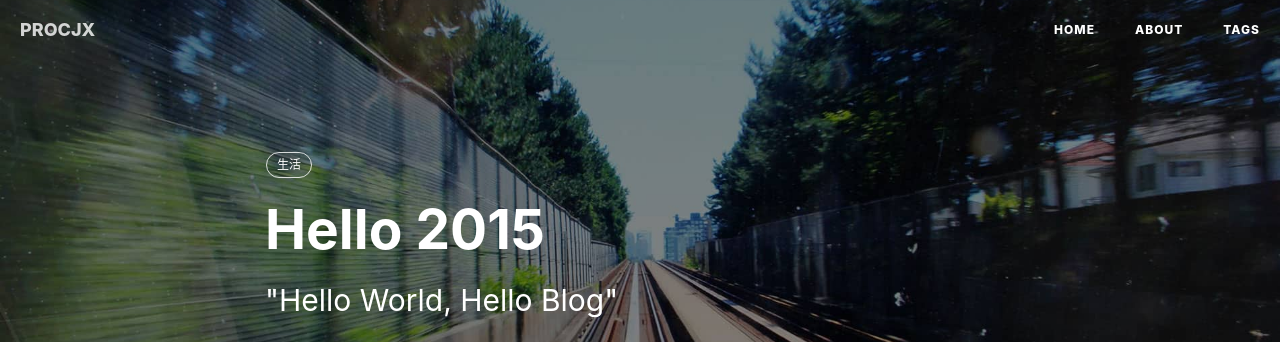
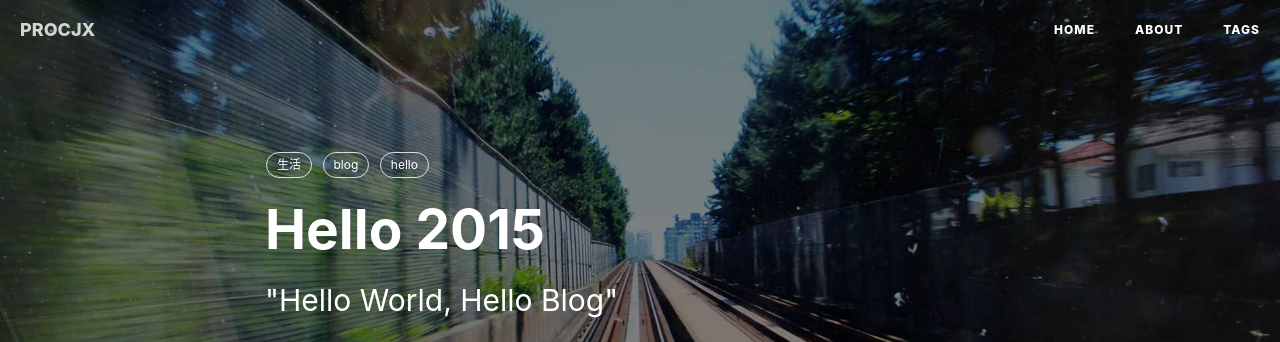
Before and after one commit to procjx/procjx.github.io.old, a Jekyll site: the page built from _posts/2017-11-26-hello.md, in a window 1280 px wide and 900 px high. Shown: the top 342 px of the window. Built offline with Jekyll 4.4.1, drawn with Linux system fonts in a browser that asks for light colours; nearby versions of some CDN libraries; comment, search, counter and statistics services are not loaded.

Commit message:
Update 2017-11-26-hello.md

```diff
--- a/_posts/2017-11-26-hello.md
+++ b/_posts/2017-11-26-hello.md
@@ -8,6 +8,8 @@ header-img: "img/post-bg-2015.jpg"
 catalog: true
 tags:
     - 生活
+    - blog
+    - hello
 ---
 
 > “Yeah It's on. ”
```
